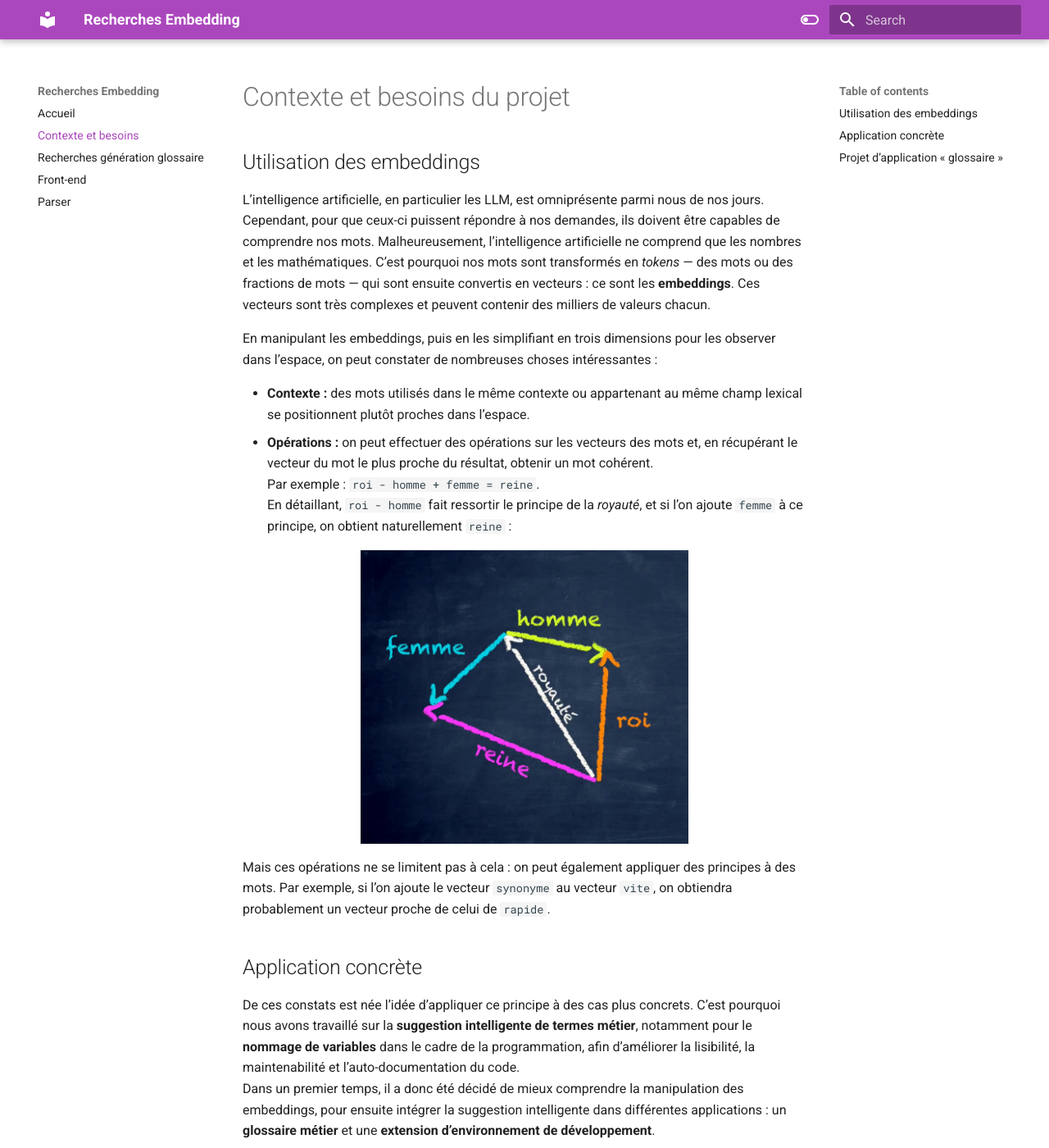
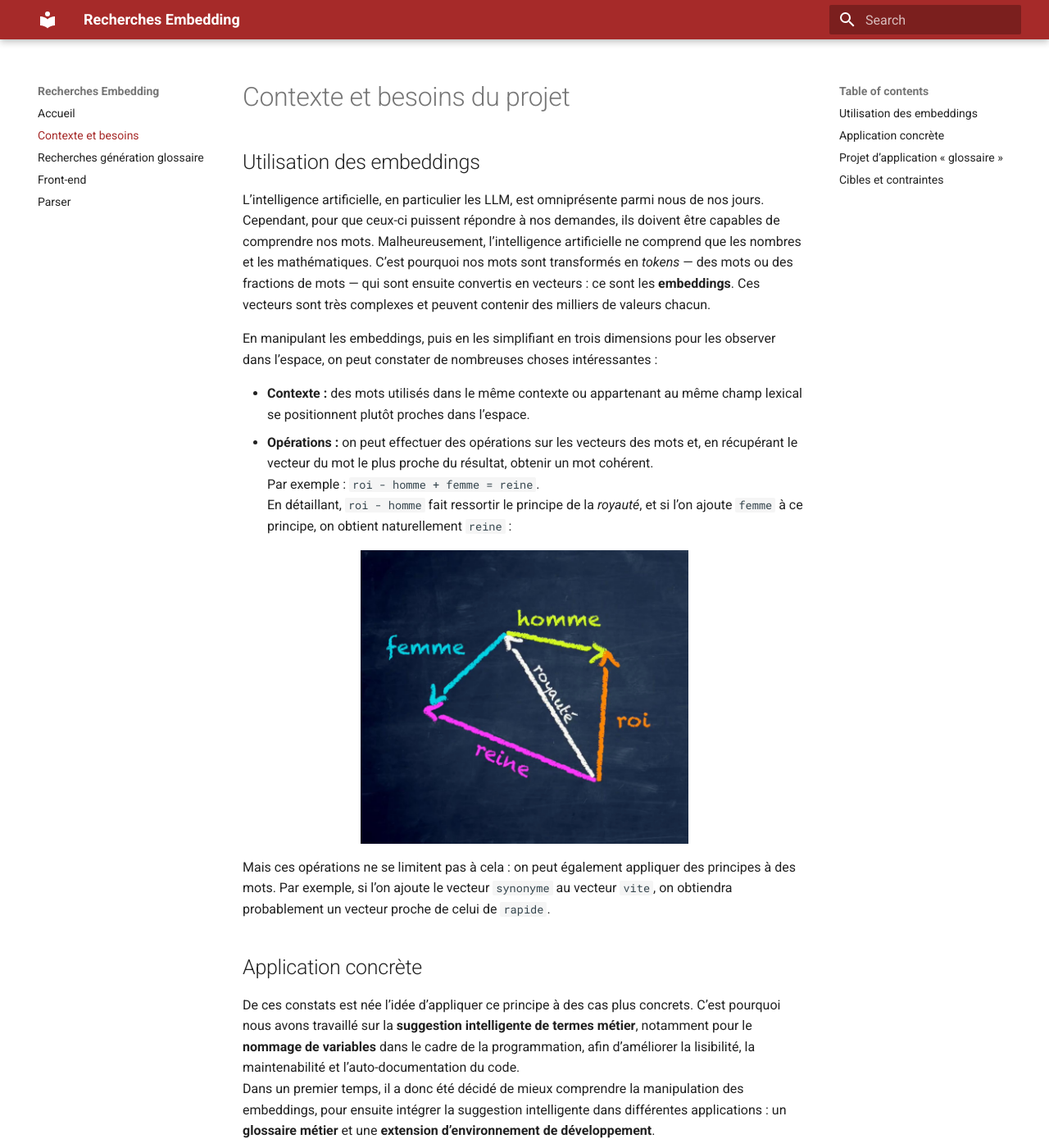
Before and after one commit to Embedding-Groupe/synthese-de-recherche-mkdocs, an MkDocs documentation site: the page built from docs/contexte_besoin.md, in a window 1280 px wide and 1400 px high. Shown: the whole window at 82% size. Built offline with MkDocs 1.6.1 and Material for MkDocs 9.7.7, drawn with Linux system fonts in a browser that asks for light colours; some of the changed text lies outside the part shown.

Commit message:
ajouts dans le contexte et changements de couleurs

```diff
--- a/docs/contexte_besoin.md
+++ b/docs/contexte_besoin.md
@@ -24,3 +24,12 @@
 
 Le but du projet est de développer une **application de glossaire métier** qui permettra de saisir un mot et ses informations : définition, contexte, synonymes, antonymes, termes liés, etc.
 À cette application, il faudra ajouter des **suggestions intelligentes**, en utilisant l’intelligence artificielle et les embeddings, afin de compléter les informations d’un mot de manière cohérente et pertinente.
+
+## Cibles et contraintes
+
+Cette application est déstinée à différents types d'utilisateurs qui apportent leur lot de contraintes chacuns :
+
+ - Les étudiants : Notre cliente étant enseignante à l'IUT, elle aimerait pouvoir utiliser l'application pour ces élèves. Pour les étudiants il y a deux cas : les ordinateurs de l'IUT ou le ordinateurs personnels. Pour les ordinateurs de l'IUT, l'application sera disponible depuis des machines virtuelles, il faut donc que l'application soit légère, et que le modèle d'IA soit suffisamment léger pour tourner en local sur ces petites machines virtuelles et ce sous Linux.
+ Pour les étudiants qui utilisent une machine personnelle, il faut donc répondre à la même contrainte de puissance puisque certains ont de vieilles machines peu performantes. De plus il faut pouvoir faire tourner l'application sur tous les systèmes d'exploitation (Linux, Windows, MacOS)
+ - Les entreprises : Notre cliente possède également un réseau avec des professionnels au sein d'entreprises qui sont intéressés par cette applications et qui aimeraient pouvoir l'utiliser pour leurs projets. Cela ne pose pas de contrainte de performance plus que cela, cependant les données qui sont insérées dans l'applications peuvent être sensibles (glossaire ou code), surtout puisqu'on utilise de l'IA. Cela impose de respecter la souveraineté des données et assurer qu'elles ne sont pas publiées partout dans des modèles d'IA ou autre.
+ - Open-source : l'application est également déstinée à être open-source, pour permettre une évolution et des suggestions par la communauté et pour qu'elle puis être reprise et réutilisée par la suite pour d'autres projets de SAE ou projets de recherche. Cela impose de vérifier que notre utilisation d'outils externe comme les modèle d'IA ne rentre pas en conflit avec les certificats et les conditions d'utilisation de l'outils par exemple.
--- /dev/null
+++ b/docs/style/extra.css
@@ -0,0 +1,16 @@
+:root {
+  /* Couleur principale */
+  --md-primary-fg-color: #A62A29;
+  --md-primary-fg-color--light: #B84A48;
+  --md-primary-fg-color--dark: #7E1F1E;
+
+  /* Couleur d'accentuation */
+  --md-accent-fg-color: #A0A0A0;
+  --md-accent-fg-color--transparent: rgba(160, 160, 160, 0.1);
+}
+
+/* Mode sombre */
+[data-md-color-scheme="slate"] {
+  --md-primary-fg-color: #A62A29;
+  --md-accent-fg-color: #A0A0A0;
+}
--- a/mkdocs.yml
+++ b/mkdocs.yml
@@ -6,24 +6,15 @@
   - Recherches génération glossaire: recherches.md
   - Front-end : front-end.md
   - Parser: parser.md
-theme :
+theme:
   name: material
 
   palette:
-    - scheme: default
-      primary: purple
-      accent: amber
-      toggle:
-        icon: material/toggle-switch-off-outline
-        name: Basculer en mode sombre
-    - scheme: slate
-      primary: purple
-      accent: amber
-      toggle:
-        icon: material/toggle-switch
-        name: Basculer en mode clair
+    primary : custom
+    accent : custom
 markdown_extensions:
   - attr_list
 
 extra_css:
   - style/classes.css
+  - style/extra.css
```
Also changed, not shown: 1 other file.
